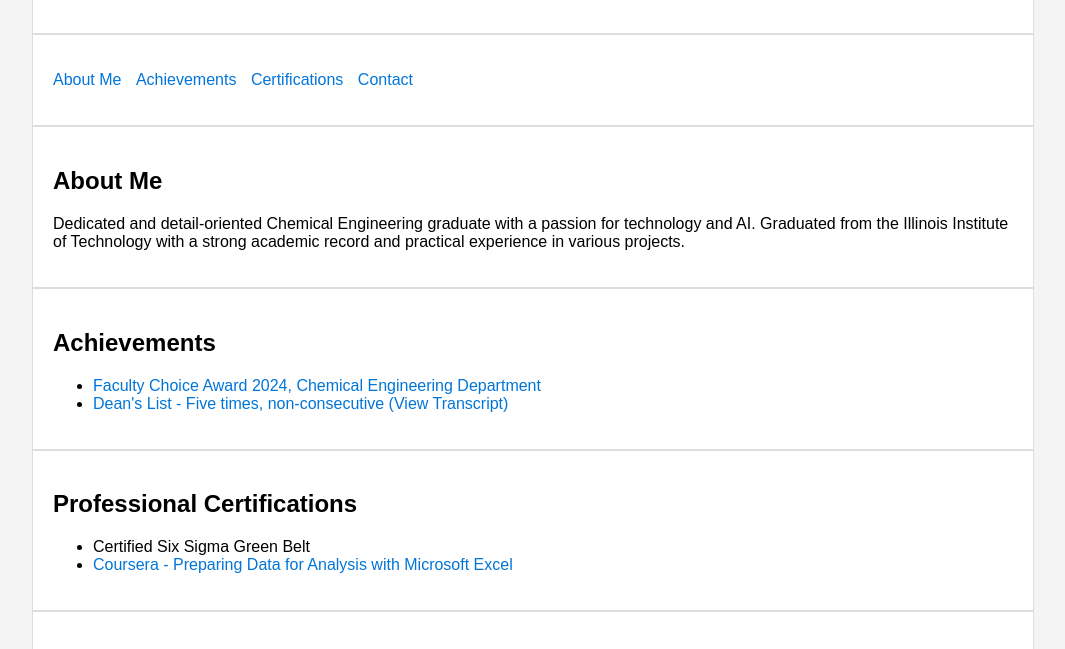
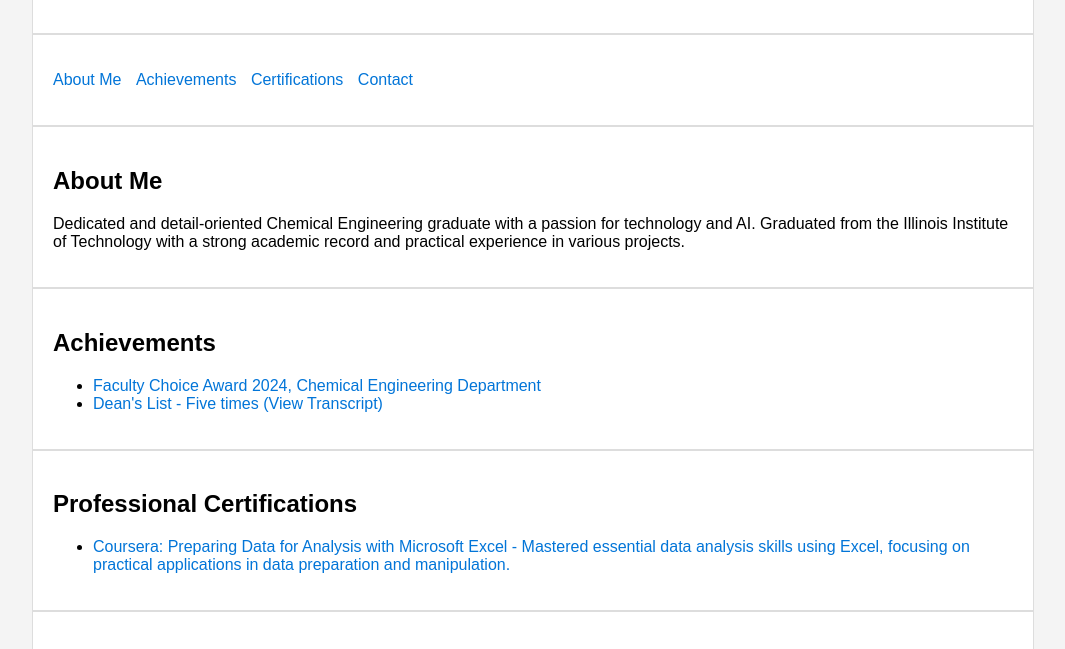
Before and after one commit to ralasiri/ralasiri.github.io, a plain HTML site: page index.html in a window 1280 px wide. Shown: the part 122-771 px from the top of the page, without its empty margins (107-1172 px from the left). Drawn offline with Linux system fonts and the light colour scheme.

Commit message:
Update index.html

```diff
--- a/index.html
+++ b/index.html
@@ -64,23 +64,19 @@
         <h2>Achievements</h2>
         <ul>
             <li><a href="https://postimg.cc/2176TG6f" target="_blank">Faculty Choice Award 2024, Chemical Engineering Department</a></li>
-            <li><a href="https://postimg.cc/5j5R4Ksz" target="_blank">Dean's List - Five times, non-consecutive (View Transcript)</a></li>
-            <!-- More achievements can be added here -->
+            <li><a href="https://postimg.cc/5j5R4Ksz" target="_blank">Dean's List - Five times (View Transcript)</a></li>
         </ul>
     </section>
     <section id="certifications">
         <h2>Professional Certifications</h2>
         <ul>
-            <li>Certified Six Sigma Green Belt</li>
-            <li><a href="https://coursera.org/verify/G5P7P53VC9YG" target="_blank">Coursera - Preparing Data for Analysis with Microsoft Excel</a></li>
-            <!-- Hyperlinks for more certifications can be added here -->
+            <li><a href="https://coursera.org/verify/G5P7P53VC9YG" target="_blank">Coursera: Preparing Data for Analysis with Microsoft Excel - Mastered essential data analysis skills using Excel, focusing on practical applications in data preparation and manipulation.</a></li>
         </ul>
     </section>
     <section id="contact">
         <h2>Contact</h2>
         <p>Email: <a href="mailto:rakanfalasiri@gmail.com">rakanfalasiri@gmail.com</a></p>
         <p>Academic Email: <a href="mailto:ralasiri@hawk.iit.edu">ralasiri@hawk.iit.edu</a></p>
-        <!-- Additional contact information can be added here -->
     </section>
     <footer>
         <p>&copy; 2024 Rakan Alasiri. All rights reserved.</p>
```
